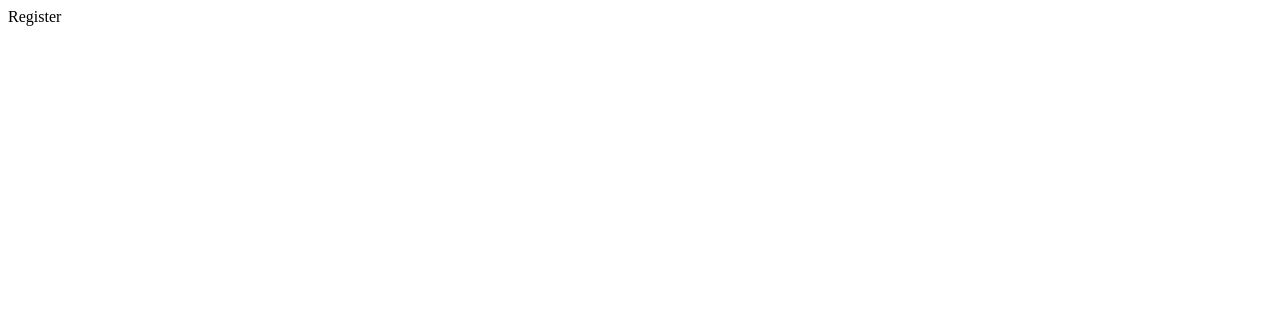
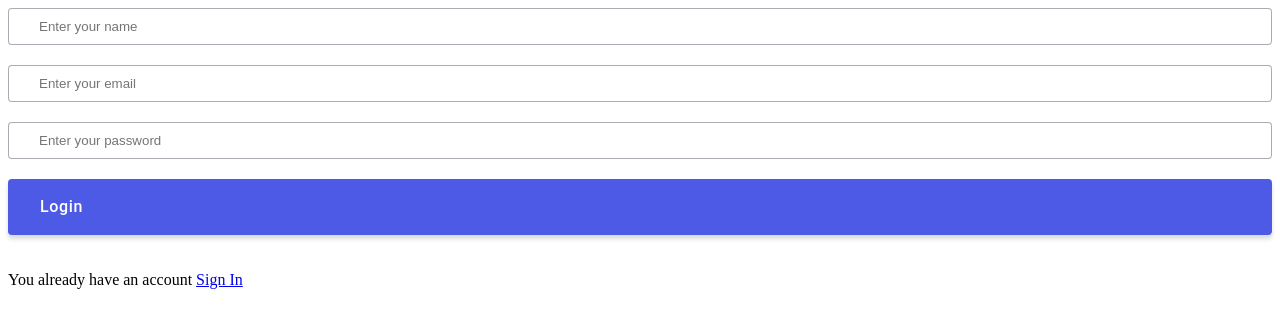
Before and after one commit to vitayusko/goit-react-hw-08, a React (Vite) app: page /register in a window 1280 px wide. Shown: the top 328 px of the page. Built offline with nearby package versions, Linux system fonts and the light colour scheme.

Commit message:
refiatration and login form

```diff
--- a/src/pages/Login/Login.jsx
+++ b/src/pages/Login/Login.jsx
@@ -1,7 +1,42 @@
+import { Field, Form, Formik } from "formik";
 import React from "react";
+import s from "./Login.module.css";
+import { Link } from "react-router-dom";
 
 const Login = () => {
-  return <div>Login</div>;
+  const initialValues = {
+    email: "",
+    password: "",
+  };
+
+  const handleSubmit = (values, options) => {
+    console.log(values);
+    options.resetForm();
+  };
+  return (
+    <div>
+      <Formik initialValues={initialValues} onSubmit={handleSubmit}>
+        <Form className={s.form}>
+          <Field
+            name="email"
+            placeholder="Enter your email"
+            className={s.input}
+          />
+          <Field
+            name="password"
+            placeholder="Enter your password"
+            className={s.input}
+          />
+          <button type="submit" className={s.btn}>
+            Login
+          </button>
+          <p>
+            You don't have an account? <Link to="/register">Register</Link>
+          </p>
+        </Form>
+      </Formik>
+    </div>
+  );
 };
 
 export default Login;
--- /dev/null
+++ b/src/pages/Login/Login.module.css
@@ -0,0 +1,29 @@
+.form {
+  display: flex;
+  flex-direction: column;
+  gap: 20px;
+}
+
+.input {
+  padding: 10px 30px;
+  border-radius: 4px;
+  border: 1px solid var(--NAVY-BLUE-modal, rgba(46, 47, 66, 0.4));
+}
+
+.btn {
+  display: inline-flex;
+  padding: 16px 32px;
+  align-items: flex-start;
+  gap: 10px;
+  border-radius: 4px;
+  background: var(--IRIS, #4d5ae5);
+  box-shadow: 0px 4px 4px 0px rgba(0, 0, 0, 0.15);
+  border: none;
+  color: var(--WHITE, #fff);
+  font-family: Roboto;
+  font-size: 16px;
+  font-style: normal;
+  font-weight: 500;
+  line-height: 24px; /* 150% */
+  letter-spacing: 0.64px;
+}
--- a/src/pages/Register/Register.jsx
+++ b/src/pages/Register/Register.jsx
@@ -1,7 +1,47 @@
+import { Field, Form, Formik } from "formik";
 import React from "react";
+import { Link } from "react-router-dom";
+import s from "./Register.module.css";
 
 const Register = () => {
-  return <div>Register</div>;
+  const initialValues = {
+    name: "",
+    email: "",
+    password: "",
+  };
+  const handleSubmit = (values, options) => {
+    console.log(values);
+    options.resetForm();
+  };
+  return (
+    <div>
+      <Formik initialValues={initialValues} onSubmit={handleSubmit}>
+        <Form className={s.form}>
+          <Field
+            name="name"
+            placeholder="Enter your name"
+            className={s.input}
+          />
+          <Field
+            name="email"
+            placeholder="Enter your email"
+            className={s.input}
+          />
+          <Field
+            name="password"
+            placeholder="Enter your password"
+            className={s.input}
+          />
+          <button type="submit" className={s.btn}>
+            Login
+          </button>
+          <p>
+            You already have an account <Link to="/login">Sign In</Link>
+          </p>
+        </Form>
+      </Formik>
+    </div>
+  );
 };
 
 export default Register;
--- /dev/null
+++ b/src/pages/Register/Register.module.css
@@ -0,0 +1,29 @@
+.form {
+  display: flex;
+  flex-direction: column;
+  gap: 20px;
+}
+
+.input {
+  padding: 10px 30px;
+  border-radius: 4px;
+  border: 1px solid var(--NAVY-BLUE-modal, rgba(46, 47, 66, 0.4));
+}
+
+.btn {
+  display: inline-flex;
+  padding: 16px 32px;
+  align-items: flex-start;
+  gap: 10px;
+  border-radius: 4px;
+  background: var(--IRIS, #4d5ae5);
+  box-shadow: 0px 4px 4px 0px rgba(0, 0, 0, 0.15);
+  border: none;
+  color: var(--WHITE, #fff);
+  font-family: Roboto;
+  font-size: 16px;
+  font-style: normal;
+  font-weight: 500;
+  line-height: 24px; /* 150% */
+  letter-spacing: 0.64px;
+}
```
